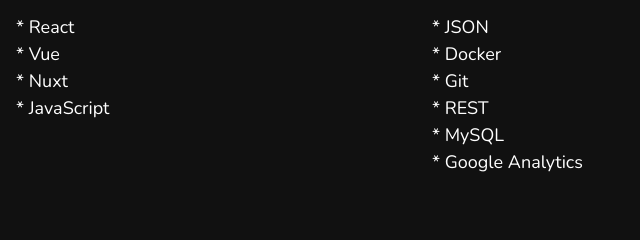
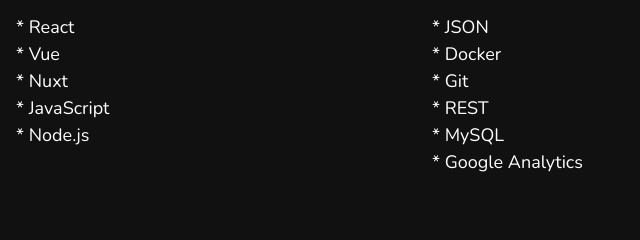
Before and after one commit to andrethigol/site-portifolio, a website: page index.html in a window 1280 px wide. Shown: the part 3100-3340 px from the top of the page, 0-640 px from the left. Drawn offline with nearby package versions, Linux system fonts and the light colour scheme; animation ran at ten frames a second; a script that the page names is missing.

Commit message:
atualizaçao

```diff
--- a/index.html
+++ b/index.html
@@ -761,6 +761,7 @@
             <li>* Vue<li>
             <li>* Nuxt<li>
             <li>* JavaScript<li>
+            <li>* Node.js<li>
           </ul>
         </div>
 
```
